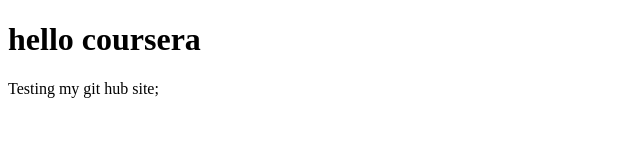
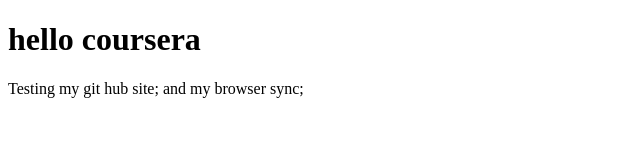
Before and after one commit to toluimmanuel/coursera-test, a plain HTML site: page site/index.html in a window 1280 px wide. Shown: the whole page, without its empty margins (0-640 px from the left). Drawn offline with Linux system fonts and the light colour scheme.

Commit message:
changes to file

```diff
--- a/site/index.html
+++ b/site/index.html
@@ -8,5 +8,6 @@
 <body>
 	<h1>hello coursera</h1>
 Testing my git hub site;
+and my browser sync;
 <body>
 </html>
```
